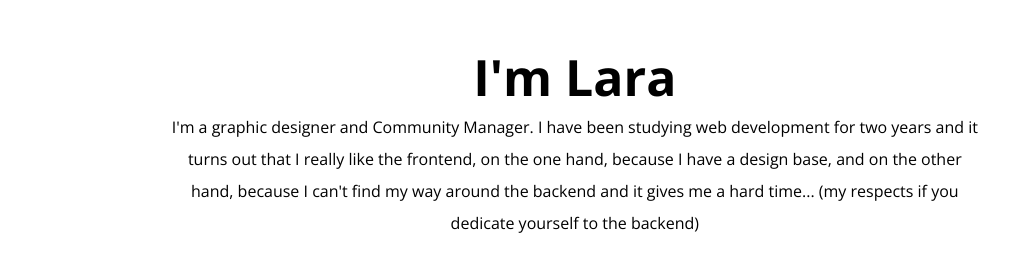
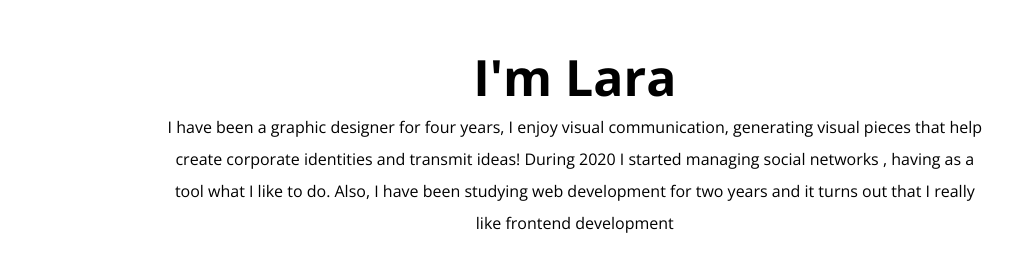
Before and after one commit to laragalazdg/portfolio, a plain HTML site: page index.html in a window 1280 px wide. Shown: the part 157-413 px from the top of the page, 92-1105 px from the left. Drawn offline with nearby package versions, Linux system fonts and the light colour scheme.

Commit message:
modificacion de texto

```diff
--- a/index.html
+++ b/index.html
@@ -42,9 +42,8 @@
               <h1>I'm Lara</h1>
               <div class="text">
                 <p>
-                    I'm a graphic designer and Community Manager.
-                    I have been studying web development for two years and it turns out that I really like the frontend, on the one hand, because I have a design base, and on the other hand, because I can't find my way around the backend and it gives me a hard time...
-                    (my respects if you dedicate yourself to the backend)</p>
+                  I have been a graphic designer for four years, I enjoy visual communication, generating visual pieces that help create corporate identities and transmit ideas! During 2020 I started managing social networks , having as a tool what I like to do.
+                  Also, I have been studying web development for two years and it turns out that I really like frontend development </p>
               </div>
 
             </div>
```
